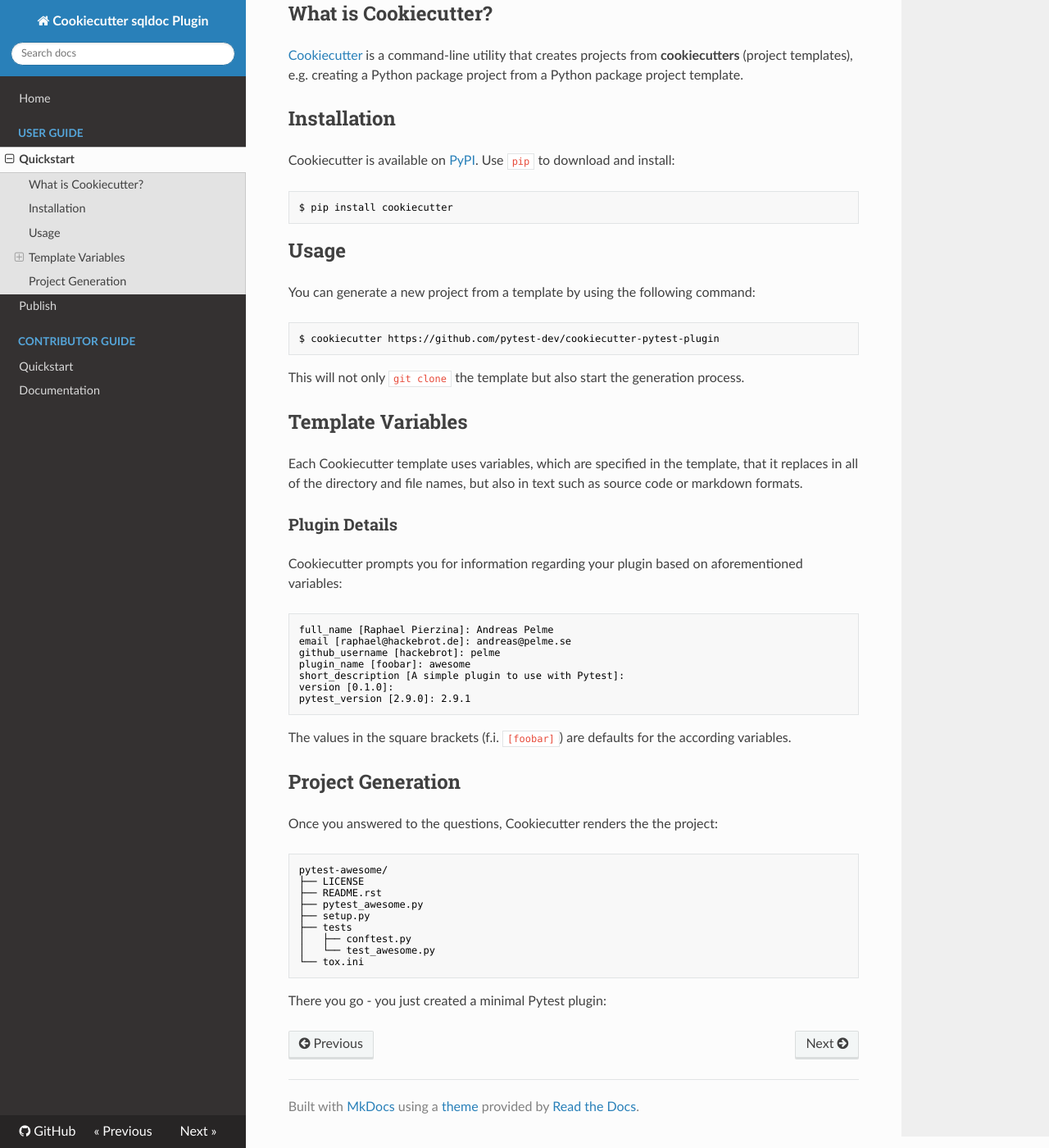
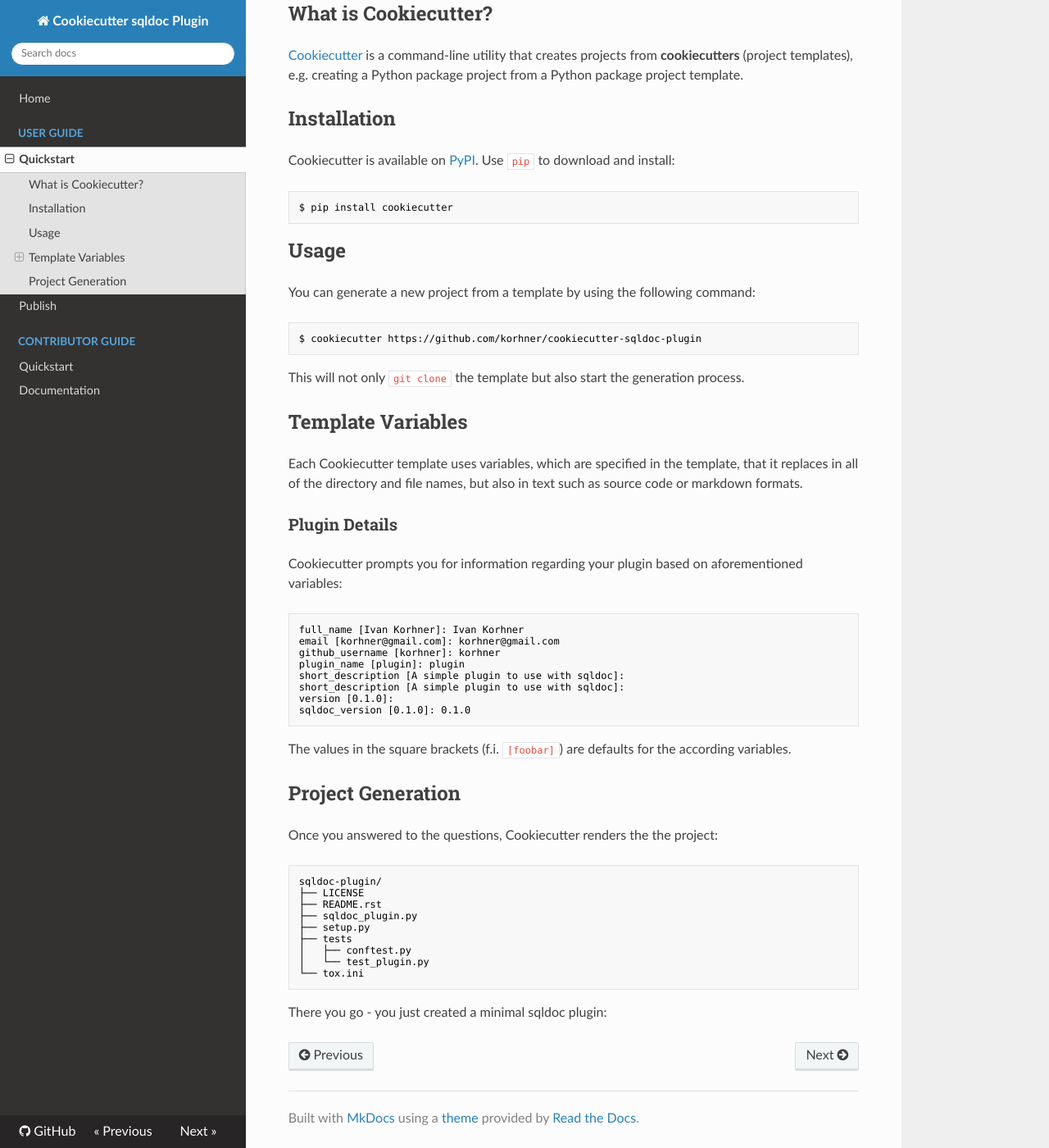
Before and after one commit to korhner/cookiecutter-sqldoc-plugin, an MkDocs documentation site: the page built from docs/user-guide/quickstart.md, in a window 1280 px wide and 1400 px high, scrolled down 160 px. Shown: the whole window at 82% size. Built offline with MkDocs 1.6.1, drawn with Linux system fonts in a browser that asks for light colours; nearby versions of some CDN libraries; old or Windows-style settings are respelled for this version of MkDocs.

````diff
--- a/cookiecutter.json
+++ b/cookiecutter.json
@@ -6,7 +6,7 @@
     "module_name": "{{ cookiecutter.plugin_name|lower|replace('-', '_') }}",
     "short_description": "A simple plugin to use with sqldoc",
     "version": "0.1.0",
-    "pytest_version": "0.1.0",
+    "sqldoc_version": "0.1.0",
     "docs_tool": ["mkdocs", "sphinx", "none"],
     "license": [
         "MIT",
--- a/docs/user-guide/quickstart.md
+++ b/docs/user-guide/quickstart.md
@@ -18,7 +18,7 @@ $ pip install cookiecutter
 You can generate a new project from a template by using the following command:
 
 ```no-highlight
-$ cookiecutter https://github.com/pytest-dev/cookiecutter-pytest-plugin
+$ cookiecutter https://github.com/korhner/cookiecutter-sqldoc-plugin
 ```
 
 This will not only ``git clone`` the template but also start the generation process.
@@ -34,13 +34,14 @@ or markdown formats.
 Cookiecutter prompts you for information regarding your plugin based on aforementioned variables:
 
 ```no-highlight
-full_name [Raphael Pierzina]: Andreas Pelme
-email [raphael@hackebrot.de]: andreas@pelme.se
-github_username [hackebrot]: pelme
-plugin_name [foobar]: awesome
-short_description [A simple plugin to use with Pytest]:
+full_name [Ivan Korhner]: Ivan Korhner
+email [korhner@gmail.com]: korhner@gmail.com
+github_username [korhner]: korhner
+plugin_name [plugin]: plugin
+short_description [A simple plugin to use with sqldoc]:
+short_description [A simple plugin to use with sqldoc]:
 version [0.1.0]:
-pytest_version [2.9.0]: 2.9.1
+sqldoc_version [0.1.0]: 0.1.0
 ```
 
 The values in the square brackets (f.i. ``[foobar]``) are defaults for the according variables.
@@ -50,18 +51,18 @@ The values in the square brackets (f.i. ``[foobar]``) are defaults for the accor
 Once you answered to the questions, Cookiecutter renders the the project:
 
 ```no-highlight
-pytest-awesome/
+sqldoc-plugin/
 ├── LICENSE
 ├── README.rst
-├── pytest_awesome.py
+├── sqldoc_plugin.py
 ├── setup.py
 ├── tests
 │   ├── conftest.py
-│   └── test_awesome.py
+│   └── test_plugin.py
 └── tox.ini
 ```
 
-There you go - you just created a minimal Pytest plugin:
+There you go - you just created a minimal sqldoc plugin:
 
   [Cookiecutter]: https://github.com/audreyr/cookiecutter
   [PyPI]: https://pypi.python.org/pypi/cookiecutter/1.0.0
--- a/sqldoc-{{cookiecutter.plugin_name}}/sphinxdocs/index.rst
+++ b/sqldoc-{{cookiecutter.plugin_name}}/sphinxdocs/index.rst
@@ -1,9 +1,9 @@
-.. pytest-{{cookiecutter.plugin_name}} documentation master file, created by
+.. sqldoc-{{cookiecutter.plugin_name}} documentation master file, created by
    sphinx-quickstart on Thu Oct  1 00:43:18 2015.
    You can adapt this file completely to your liking, but it should at least
    contain the root `toctree` directive.
 
-Welcome to pytest-{{cookiecutter.plugin_name}}'s documentation!
+Welcome to sqldoc-{{cookiecutter.plugin_name}}'s documentation!
 ===============================================================
 
 Contents:
````
Also changed, not shown: .travis.yml (added, +20 -0 lines), README.md (+2 -2 lines), docs/index.md (+10 -13 lines), sqldoc-{{cookiecutter.plugin_name}}/README.rst, 6 other files.
